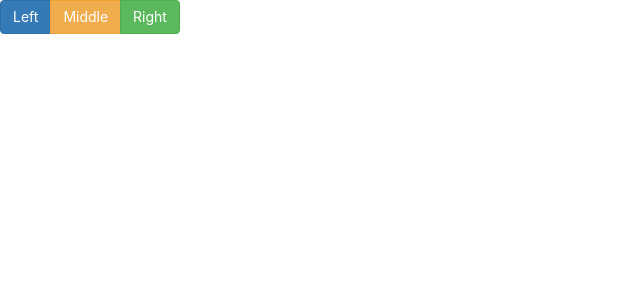
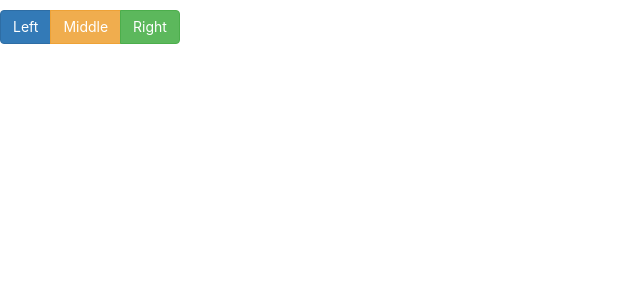
Before and after one commit to kamransid/React-Bootstrap, a React (Create React App) app: page / in a window 1280 px wide. Shown: the top 300 px of the page, without its empty margins (0-640 px from the left). Built offline with nearby package versions, Linux system fonts and the light colour scheme.

Commit message:
Adding style

```diff
--- a/src/ButtonGroup.jsx
+++ b/src/ButtonGroup.jsx
@@ -9,11 +9,15 @@ class ButtonGroupExample extends React.Component{
         }
     }
     render(){
+        const style={
+            marginTop: '10px'
+        }
         return(
-           <ButtonGroup>
-               <Button bsStyle='primary'>Left</Button>
-               <Button bsStyle='warning'>Middle</Button>
-               <Button bsStyle='success'>Right</Button>
+
+           <ButtonGroup style={style}>
+               <Button  bsStyle='primary'>Left</Button>
+               <Button  bsStyle='warning'>Middle</Button>
+               <Button  bsStyle='success'>Right</Button>
            </ButtonGroup>
         )
     }
```
